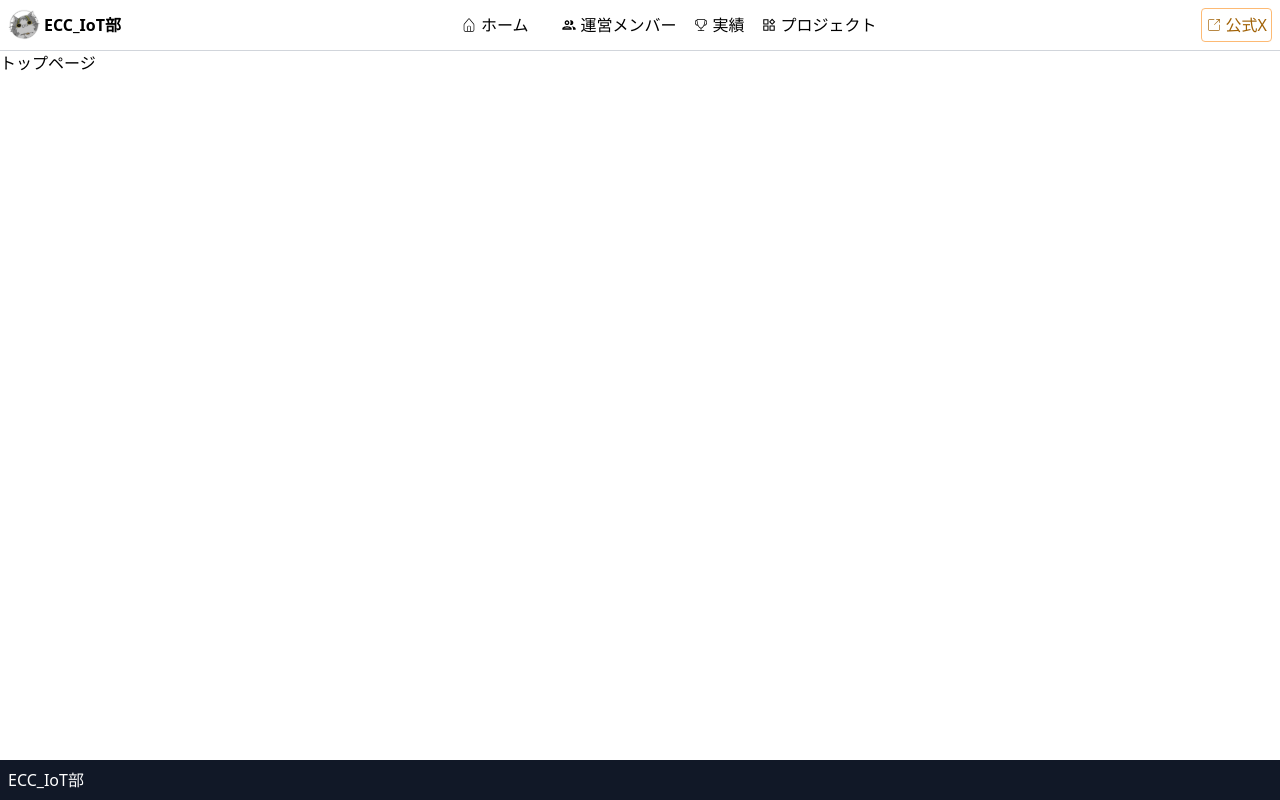
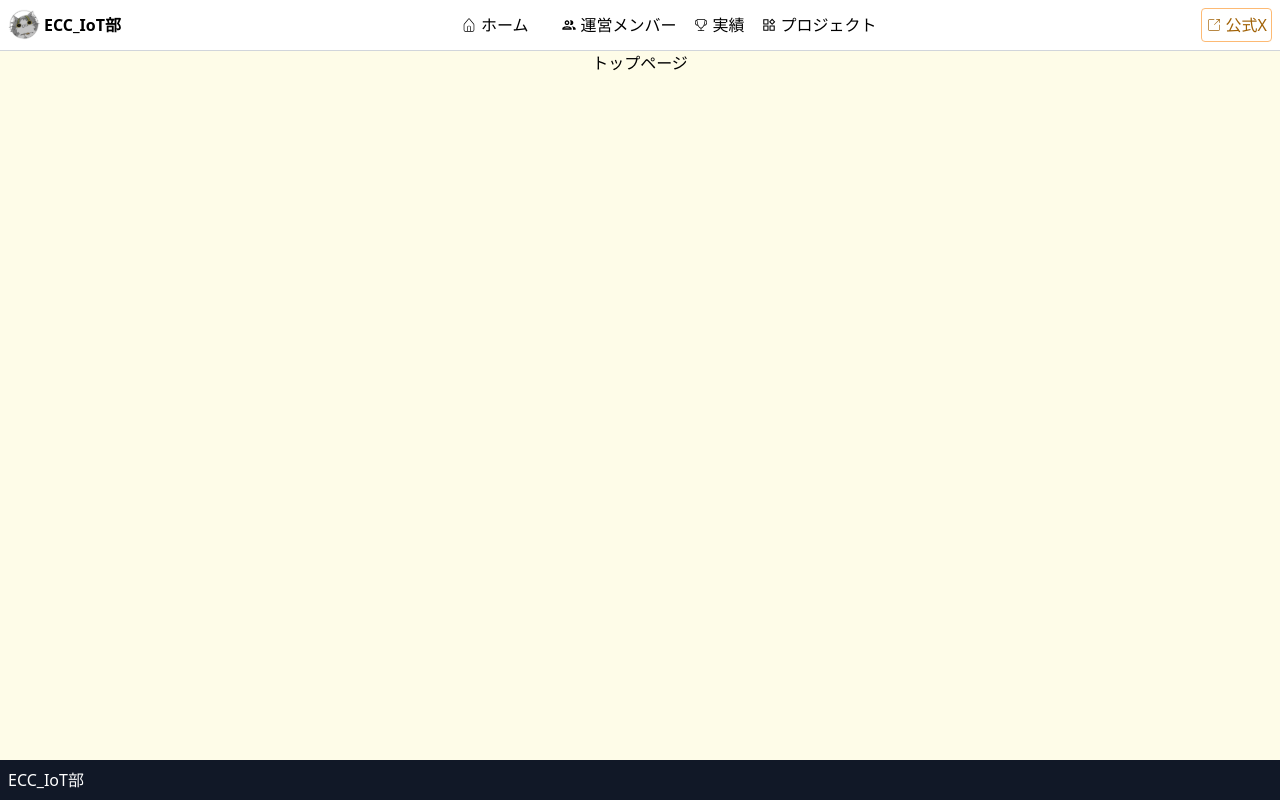
Before and after one commit to ECC-IoT-Website/IoT-web-front, a React (Vite) app: page / in a window 1280 px wide. Built offline with nearby package versions, Linux system fonts and the light colour scheme.

Commit message:
[change] headerの背景色を設定 [change] mainに背景色と横幅の上限を追加

```diff
--- a/src/App.tsx
+++ b/src/App.tsx
@@ -9,9 +9,9 @@ import { Footer } from './components/footer'
 
 function App() {
   return (
-    <div className='flex flex-col min-h-screen'>
+    <div className='flex flex-col min-h-screen bg-[#FEFCE8]'>
       <Header />
-      <main className='flex-grow'>
+      <main className='flex-grow w-full max-w-5xl mx-auto px-4 flex justify-center'>
         <Routes>
           <Route path='/' element={<Home />} />
           <Route path='/member' element={<Member />} />
--- a/src/components/header.tsx
+++ b/src/components/header.tsx
@@ -11,7 +11,7 @@ export const Header = () => {
   const [isMenuOpen, setMenuOpen] = useState<boolean>(false);
 
   return (
-    <div className="flex items-center justify-between p-2 border-b border-gray-300">
+    <div className="flex items-center justify-between p-2 border-b border-gray-300 bg-white">
       <h1><a href="/" className="flex gap-1 items-center font-bold"><img src="src/assets/nyariot-icon.svg" alt="ニャリオットのアイコン" />ECC_IoT部</a></h1>
 
       {/* モバイルのナビゲーション */}
```
